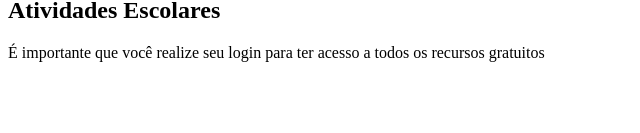
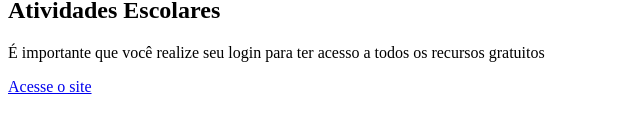
Before and after one commit to fezpensar/fezpensar, a plain HTML site: page index.html in a window 1280 px wide. Shown: the part 271-404 px from the top of the page, without its empty margins (0-640 px from the left). Drawn offline with Linux system fonts and the light colour scheme.

Commit message:
Update index.html

```diff
--- a/index.html
+++ b/index.html
@@ -13,5 +13,6 @@
     <H1><Em>Fez Pensar?</Em></H1>
 <H2>Atividades Escolares</H2>
 <P>É importante que você realize seu login para ter acesso a todos os recursos gratuitos</P>
+<a href="https://fezpensar.my.canva.site/">Acesse o site</a>
 </body>
 </html>
```
